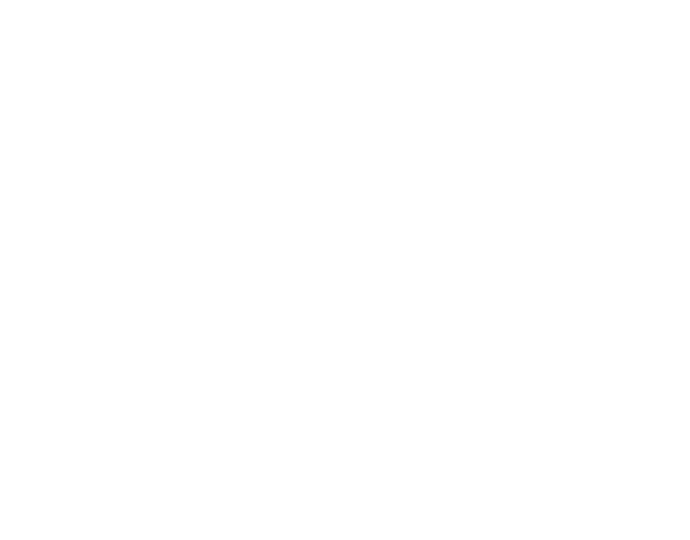
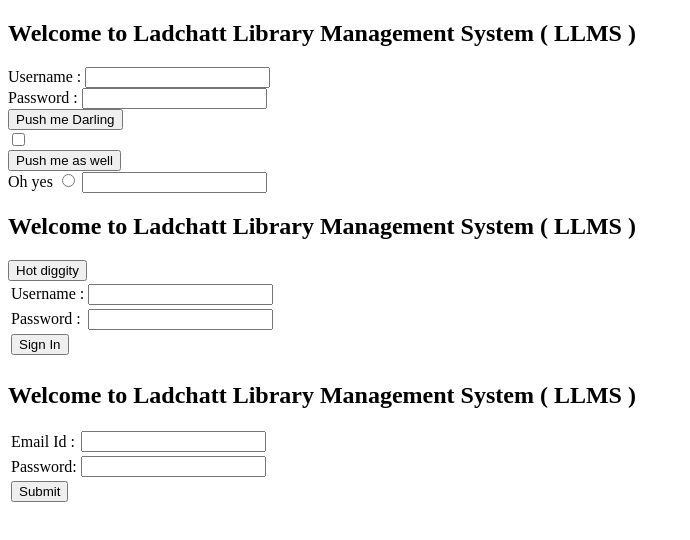
Before and after one commit to The-Wee-Lad/webdev-babbar, a plain HTML site: page forms.html in a window 1280 px wide. Shown: the whole page, without its empty margins (0-690 px from the left). Drawn offline with Linux system fonts and the light colour scheme.

Commit message:
Just simple trial programs

```diff
--- a/forms.html
+++ b/forms.html
@@ -6,6 +6,60 @@
     <title></title>
 </head>
 <body>
+    <h2>Welcome to Ladchatt Library Management System ( LLMS )</h2>
+        <lable for="Username">Username : </lable>
+        <input type="text" id="Username">
+
+        <br>
+        <label for="password">Password : </label>
+        <input type="password" id="password">
+        <br>
+        <input type = "button" value = "Push me Darling">
+        <br>
+        <input type = "checkbox"  >
+        <br>
+        <input type = "submit" value="Push me as well">
+        <br>
+        <label for="1">Oh yes</label>
+        <input type="radio" id="1">
+        <input type= "text">
+
+        <h2>Welcome to Ladchatt Library Management System ( LLMS )</h2>
+
+        <table>
+            <tr>
+                <td>Username :</td> <td><input type="text"> </td>
+            </tr>
+            <tr>
+                <td>Password :</td>
+                <td><input type = "password"></td>
+            </tr>
+            <tr><td><input type="button" value = "Sign In"></td></tr>
+
+            <td></td><button>Hot diggity</button>
+        </table>
+
+
+        <h2>Welcome to Ladchatt Library Management System ( LLMS )</h2>
+
+        <form action = "https://i.pinimg.com/originals/dc/88/ef/dc88efb581f81874f7af17723353f892.gif">
+
+            <table>
+                <tr><td><label for="1">Email Id :</label></td><td>
+                    <input type="text" id="1"></td></tr>
+                <tr><td><label for="2">Password:</label></td><td>
+                    <input type="text" id="2"></td></tr>
+                <tr>
+                    <td>
+                        <input type="submit">
+                    </td>
+                </tr>
+
+            </table>
+        </form>
+
+
+
 
 </body>
 </html>
```
Also changed, not shown: Linus-Torvalds.html (added, +55 -0 lines), table.html (+37 -5 lines), Lc3_2018_(263682303)_(cropped).jpeg (added).
